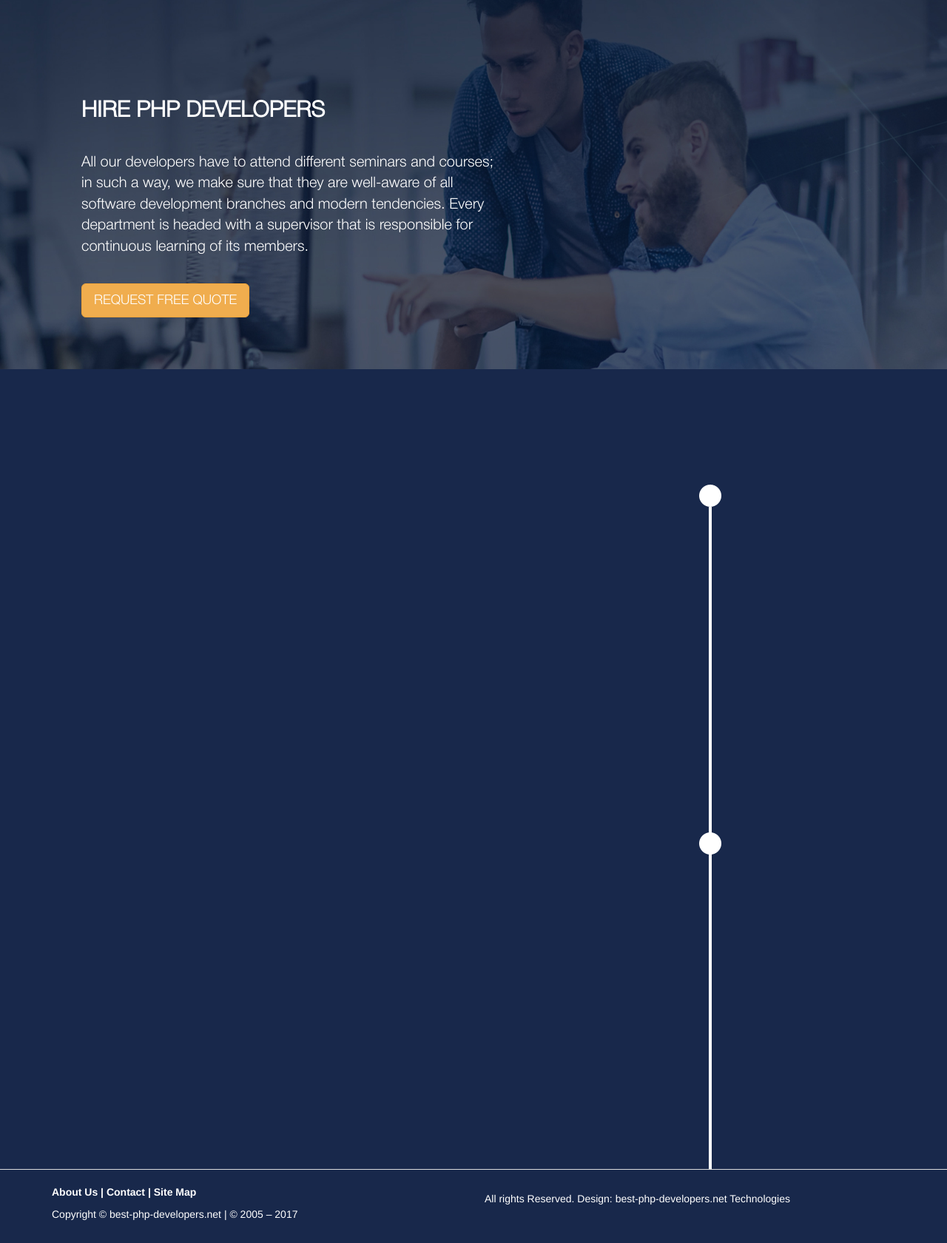
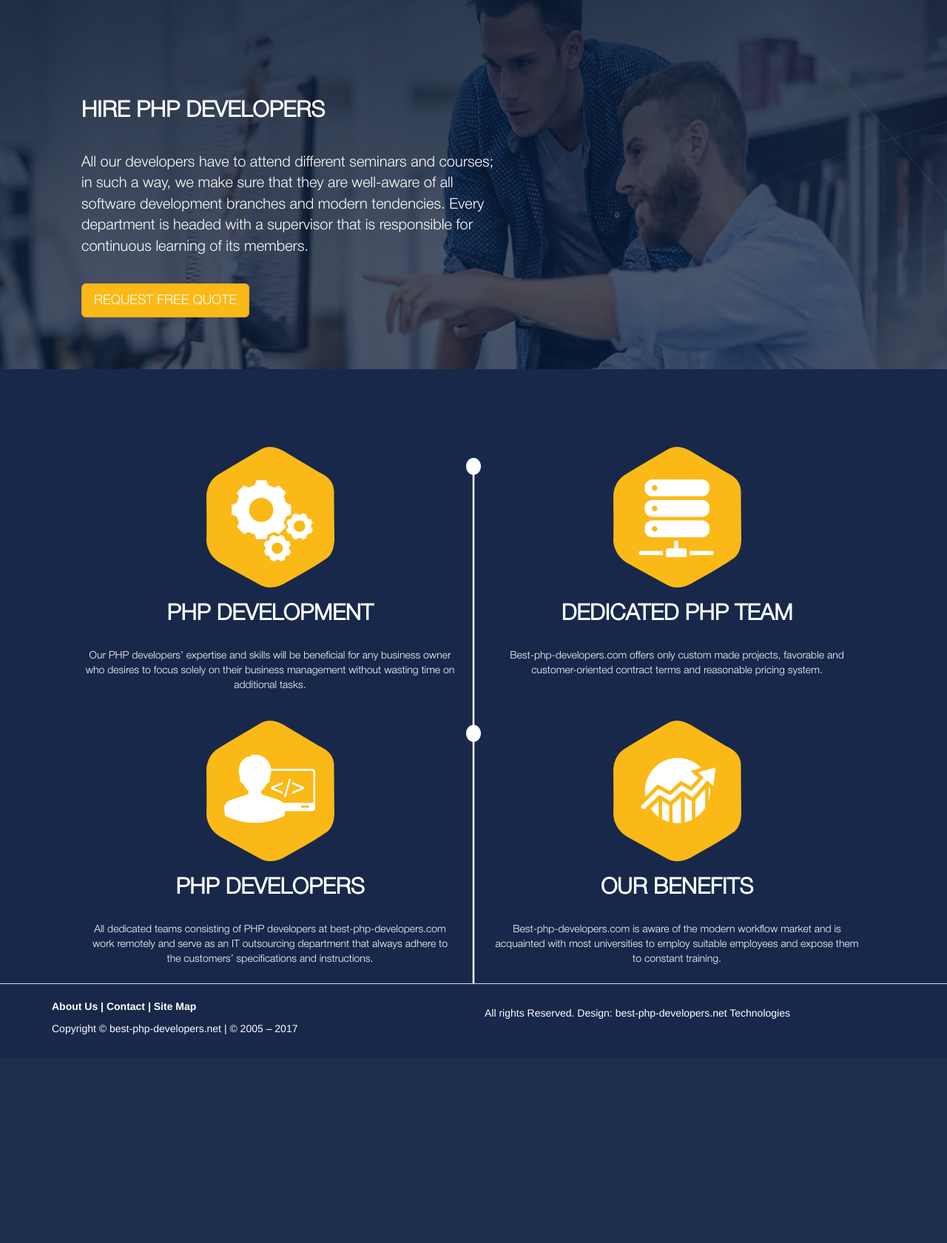
Before and after one commit to SG-Poul/best-php-developers, a Yii app: template views/site/index.php in a window 1280 px wide. Shown: the part 136-1816 px from the top of the page at 74% size. After the commit the page ends 1534 px from the top, so only its background shows below. Run offline with PHP 8.4 and a stand-in for Yii, Linux system fonts and the light colour scheme; the template is opened without the code that fills it, so the values that code supplies are empty; some libraries are stand-ins or nearby versions.

Commit message:
add home page info

```diff
--- a/views/layouts/main.php
+++ b/views/layouts/main.php
@@ -25,9 +25,9 @@ AppAsset::register($this);
 <?php $this->beginBody() ?>
 <div class="container">
 
-    <div class="container">
+    <div class="container" style="min-width: 1000px">
         <div class="container row">
-            <div class="col-xs-6">
+            <div class="col-md-7">
                 <div class="logo-text">
                     <t id="logo-text-1">Best-PHP-</t><t id="logo-text-2">Developers</t><t id="logo-text-3">.com</t>
                 </div>
@@ -38,7 +38,7 @@ AppAsset::register($this);
                     More than <strong style="color: #f2b824">80</strong> PHP developers.
                 </div>
             </div>
-            <div class="col-xs-6">
+            <div class="col-md-5">
                 <table class="inform-table">
                     <tr>
                         <td>
--- a/views/site/index.php
+++ b/views/site/index.php
@@ -19,12 +19,41 @@ $this->title = 'Best PHP developers';
                 </p>
             </div>
         </div>
-        <p style="font-size: 20px; padding-top: 25px"><a class="btn btn-lg btn-warning" href="#">REQUEST FREE QUOTE</a></p>
+        <p style="font-size: 20px; padding-top: 25px"><a class="btn btn-lg btn-warning" href="#">REQUEST FREE QUOTE</a>
+        </p>
     </div>
 </div>
 
 <div class="main-description">
-    <div class="container" style="padding-top: 25px">
-
+    <img src="/img/main_info_bg.png">
+    <div class="content">
+        <div class="top-left">
+            <img src="/img/main_info_gears.png">
+            <h2><strong>PHP DEVELOPMENT</strong></h2>
+            <br>
+            <p>Our PHP developers’ expertise and skills will be beneficial for any business owner who desires to
+                focus solely on their business management without wasting time on additional tasks.</p>
+        </div>
+        <div class="top-right">
+            <img src="/img/main_info_server.png">
+            <h2><strong>DEDICATED PHP TEAM</strong></h2>
+            <br>
+            <p>Best-php-developers.com offers only custom made projects, favorable and customer-oriented contract
+                terms and reasonable pricing system.</p>
+        </div>
+        <div class="bottom-left">
+            <img src="/img/main_info_shell.png">
+            <h2><strong>PHP DEVELOPERS</strong></h2>
+            <br>
+            <p>All dedicated teams consisting of PHP developers at best-php-developers.com work remotely and serve as
+                an IT outsourcing department that always adhere to the customers’ specifications and instructions.</p>
+        </div>
+        <div class="bottom-right">
+            <img src="/img/main_info_growth.png">
+            <h2><strong>OUR BENEFITS</strong></h2>
+            <br>
+            <p>Best-php-developers.com is aware of the modern workflow market and is acquainted with most universities
+                to employ suitable employees and expose them to constant training.</p>
+        </div>
     </div>
 </div>
--- a/web/css/site.css
+++ b/web/css/site.css
@@ -297,12 +297,57 @@ a.desc:after {
         left: 50%;
         margin-left: -350px;
     }
+    .top-left {
+        width: 330px;
+        left: 50%;
+        margin-left: -380px;
+    }
+    .top-right {
+        width: 330px;
+        left: 50%;
+        margin-left: -20px;
+    }
+    .bottom-left {
+        width: 330px;
+        left: 50%;
+        margin-left: -380px;
+        top: 370px;
+    }
+    .bottom-right {
+        width: 330px;
+        left: 50%;
+        margin-left: -20px;
+        top: 370px;
+    }
 }
 @media (min-width: 992px) {
     .content {
         width: 970px;
         left: 50%;
         margin-left: -430px;
+    }
+
+    .top-left {
+        width: 440px;
+        left: 50%;
+        margin-left: -500px;
+    }
+    .top-right {
+        width: 440px;
+        left: 50%;
+        margin-left: -30px;
+    }
+    .bottom-left {
+        width: 440px;
+        left: 50%;
+        margin-left: -500px;
+        top: 370px;
+    }
+    .bottom-right {
+        width: 440px;
+        left: 50%;
+        margin-left: -30px;
+        top: 370px;
     }
 }
 
@@ -311,6 +356,28 @@ a.desc:after {
         width: 1170px;
         left: 50%;
         margin-left: -530px;
+    }
+    .top-left {
+        width: 500px;
+        left: 50%;
+        margin-left: -580px;
+    }
+    .top-right {
+        width: 500px;
+        left: 50%;
+        margin-left: -30px;
+    }
+    .bottom-left {
+        width: 500px;
+        left: 50%;
+        margin-left: -580px;
+        top: 370px;
+    }
+    .bottom-right {
+        width: 500px;
+        left: 50%;
+        margin-left: -30px;
+        top: 370px;
     }
 }
 .main-hire .content {
@@ -332,10 +399,43 @@ a.desc:after {
     height: 500px;
 }
 
-.main-description {
+.main-hire .btn-warning {
+    background-color: #fab917;
+}
+
+.main-description .content {
+    font-size: 18 px;
+    color: #ffffff;
+    height: 648px;
+    font-family: Helvetical;
+    z-index:100;
+    position:absolute;
+    top:710px;
+}
+
+.main-description img{
     background-image: url("/img/main_info_bg.png");
     background-repeat: no-repeat;
-    color: #ffffff;
-    height: 1081px;
-    font-family: Helvetical;
+    background-position: center;
+    background-size: cover;
+    width: 100%;
+    height: 830px;
 }
+.main-description .content img {
+    background-image: url();
+    width: auto;
+    height: auto;
+    margin-top: 30px;
+    margin-left: auto;
+    margin-right: auto;
+    display: block;
+}
+
+.main-description .top-left,
+.main-description .top-right,
+.main-description .bottom-left,
+.main-description .bottom-right {
+    position:absolute;
+    text-align: center;
+    vertical-align: middle;
+}
```
Also changed, not shown: web/img/main_hire_btn.png (deleted), web/img/main_info_gears.png (added), web/img/main_info_growth.png (added), web/img/main_info_server.png (added), web/img/main_info_shell.png (added).
